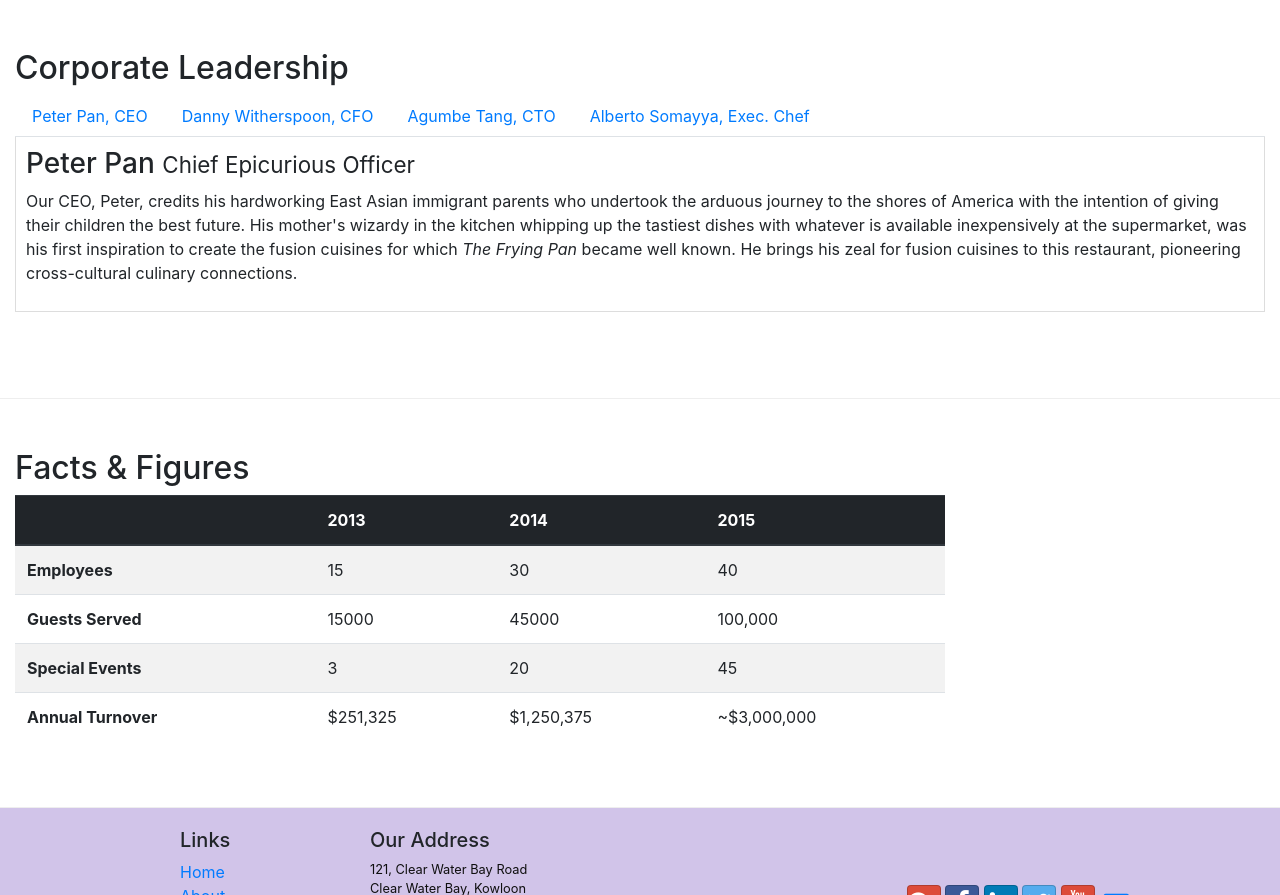
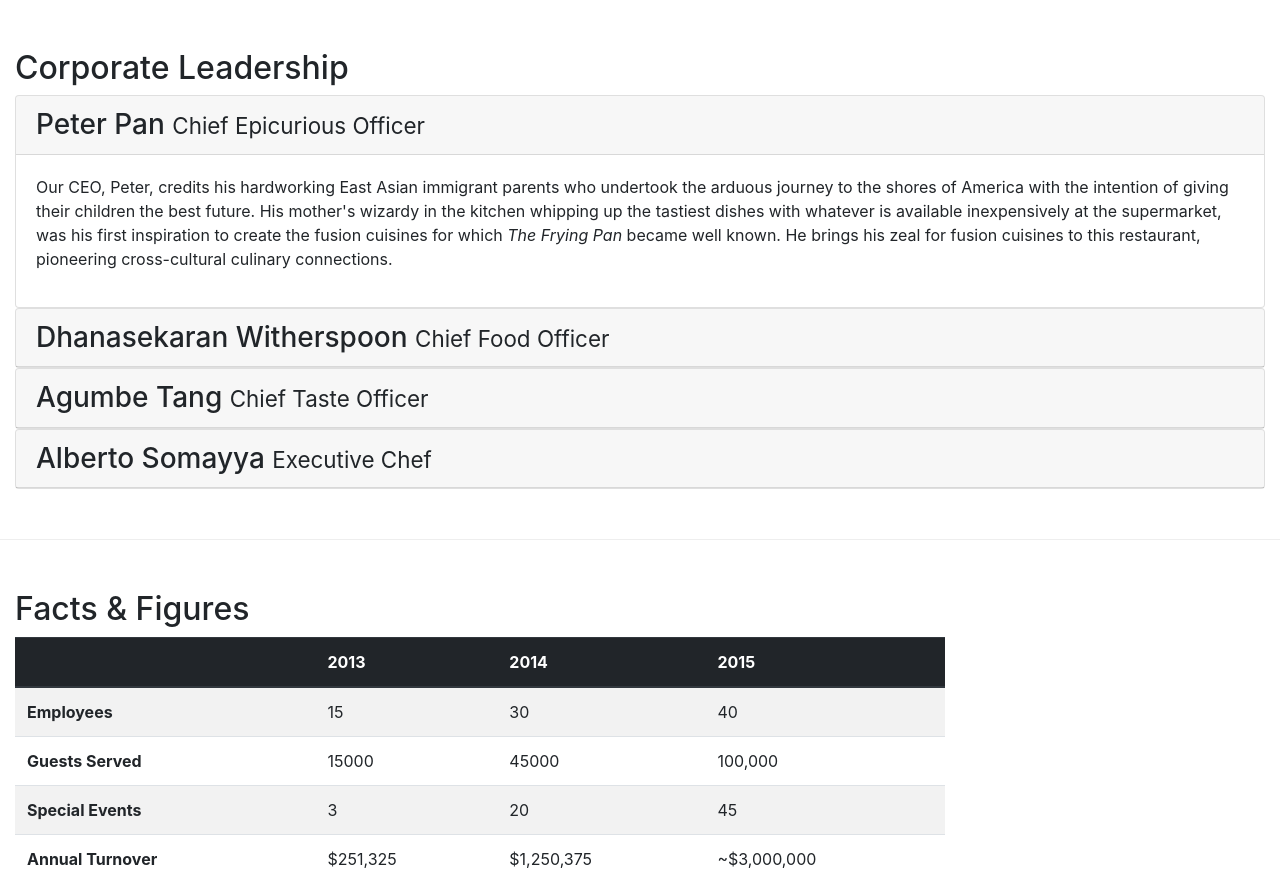
Before and after one commit to Sudeesh076/restaurants-bootstrap, a website: page aboutus.html in a window 1280 px wide. Shown: the part 978-1873 px from the top of the page. Drawn offline with nearby package versions, Linux system fonts and the light colour scheme.

Commit message:
Accordion

```diff
--- a/aboutus.html
+++ b/aboutus.html
@@ -104,43 +104,67 @@
         <div class="row row-content">
             <div class ="col-12">
                 <h2>Corporate Leadership</h2>
-
-                <ul class="nav nav-tabs">
-                    <li class="nav-item">
-                      <a class="nav-link" href="#peter" role="tab"
-                        data-toggle="tab">Peter Pan, CEO</a>
-                    </li>
-                    <li class="nav-item">
-                      <a class="nav-link" href="#danny" role="tab"
-                        data-toggle="tab">Danny Witherspoon, CFO</a>
-                    </li>
-                    <li class="nav-item">
-                      <a class="nav-link" href="#agumbe" role="tab"
-                        data-toggle="tab">Agumbe Tang, CTO</a>
-                    </li>
-                    <li class="nav-item">
-                      <a class="nav-link" href="#alberto" role="tab"
-                        data-toggle="tab">Alberto Somayya, Exec. Chef</a>
-                    </li>
-                </ul>
-                <div class="tab-content">
-                    <div role="tabpanel" class="tab-pane fade show active" id="peter">
-                    <h3>Peter Pan <small>Chief Epicurious Officer</small></h3>
-                    <div class="d-none d-sm-block"> <p>Our CEO, Peter, credits his hardworking East Asian immigrant parents who undertook the arduous journey to the shores of America with the intention of giving their children the best future. His mother's wizardy in the kitchen whipping up the tastiest dishes with whatever is available inexpensively at the supermarket, was his first inspiration to create the fusion cuisines for which <em>The Frying Pan</em> became well known. He brings his zeal for fusion cuisines to this restaurant, pioneering cross-cultural culinary connections.</p></div>
+                <div id="accordion">
+                    <div class="card">
+                        <div class="card-header" role="tab" id="peterhead">
+                        <h3 class="mb-0">
+                            <a data-toggle="collapse" data-target="#peter">
+                            Peter Pan <small>Chief Epicurious Officer</small>
+                            </a>
+                        </h3>
+                        </div>
+                        <div class="collapse show" id="peter" data-parent="#accordion">
+                            <div class="card-body">
+                                <p class="d-none d-sm-block">Our CEO, Peter, credits his hardworking East Asian immigrant parents who undertook the arduous journey to the shores of America with the intention of giving their children the best future. His mother's wizardy in the kitchen whipping up the tastiest dishes with whatever is available inexpensively at the supermarket, was his first inspiration to create the fusion cuisines for which <em>The Frying Pan</em> became well known. He brings his zeal for fusion cuisines to this restaurant, pioneering cross-cultural culinary connections.</p>
+                            </div>
+                        </div>
                     </div>
-                    <div role="tabpanel" class="tab-pane fade" id="danny">
-                    <h3>Dhanasekaran Witherspoon <small>Chief Food Officer</small></h3>
-                    <div class="d-none d-sm-block"> <p>Our CFO, Danny, as he is affectionately referred to by his colleagues, comes from a long established family tradition in farming and produce. His experiences growing up on a farm in the Australian outback gave him great appreciation for varieties of food sources. As he puts it in his own words, <em>Everything that runs, wins, and everything that stays, pays!</em></p></div>
+                    <div class="card">
+                        <div class="card-header" role="tab" id="dannyhead">
+                        <h3 class="mb-0">
+                            <a class="collapsed" data-toggle="collapse" data-target="#danny">
+                            Dhanasekaran Witherspoon <small>Chief Food Officer</small>
+                            </a>
+                        </h3>
                     </div>
-                    <div role="tabpanel" class="tab-pane fade" id="agumbe">
-                    <h3>Agumbe Tang <small>Chief Taste Officer</small></h3>
-                    <div class="d-none d-sm-block"><p>Blessed with the most discerning gustatory sense, Agumbe, our CTO, personally ensures that every dish that we serve meets his exacting tastes. Our chefs dread the tongue lashing that ensues if their dish does not meet his exacting standards. He lives by his motto, <em>You click only if you survive my lick.</em></p></div>
-                    </div>
-                    <div role="tabpanel" class="tab-pane fade" id="alberto">
-                    <h3>Alberto Somayya <small>Executive Chef</small></h3>
-                    <div class="d-none d-sm-block"><p>Award winning three-star Michelin chef with wide International experience having worked closely with whos-who in the culinary world, he specializes in creating mouthwatering Indo-Italian fusion experiences. He says, <em>Put together the cuisines from the two craziest cultures, and you get a winning hit! Amma Mia!</em></p></div>
+                    <div class="collapse" id="danny" data-parent="#accordion">
+                        <div class="card-body">
+                            <p class="d-none d-sm-block">Our CFO, Danny, as he is affectionately referred to by his colleagues, comes from a long established family tradition in farming and produce. His experiences growing up on a farm in the Australian outback gave him great appreciation for varieties of food sources. As he puts it in his own words, <em>Everything that runs, wins, and everything that stays, pays!</em></p>
+                        </div>
                     </div>
                 </div>
+
+                <div class="card">
+                        <div class="card-header" role="tab" id="agumbehead">
+                        <h3 class="mb-0">
+                            <a class="collapsed" data-toggle="collapse" data-target="#agumbe">
+                            Agumbe Tang <small>Chief Taste Officer</small>
+                            </a>
+                        </h3>
+                    </div>
+                    <div class="collapse" id="agumbe" data-parent="#accordion">
+                        <div class="card-body">
+                            <p class="d-none d-sm-block">Blessed with the most discerning gustatory sense, Agumbe, our CTO, personally ensures that every dish that we serve meets his exacting tastes. Our chefs dread the tongue lashing that ensues if their dish does not meet his exacting standards. He lives by his motto, <em>You click only if you survive my lick.</em></p>
+                        </div>
+                    </div>
+                </div>
+                <div class="card">
+                        <div class="card-header" role="tab" id="albertohead">
+                        <h3 class="mb-0">
+                            <a class="collapsed" data-toggle="collapse" data-target="#alberto">
+                            Alberto Somayya <small>Executive Chef</small>
+                            </a>
+                        </h3>
+                    </div>
+                    <div class="collapse" id="alberto" data-parent="#accordion">
+                        <div class="card-body">
+                            <p class="d-none d-sm-block">Award winning three-star Michelin chef with wide International experience having worked closely with whos-who in the culinary world, he specializes in creating mouthwatering Indo-Italian fusion experiences. He says, <em>Put together the cuisines from the two craziest cultures, and you get a winning hit! Amma Mia!</em></p>
+                        </div>
+                    </div>
+                </div>
+                </div>
+
+
 
 
             </div>
```
Also changed, not shown: index.html (+8 -1 lines).
